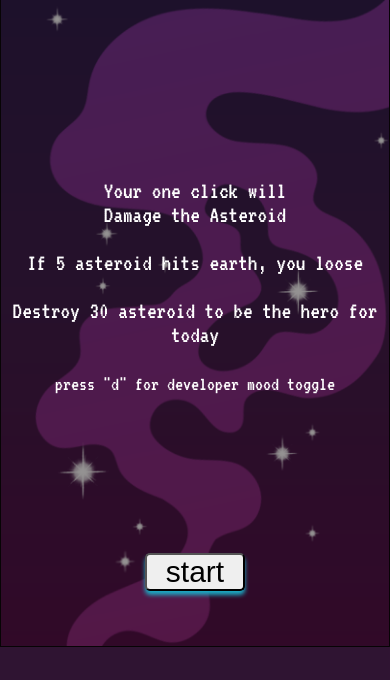
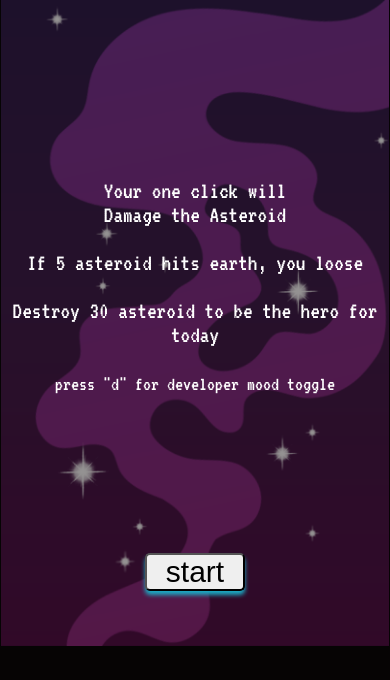
Before and after one commit to Antor1155/astro-destroyer-game, a plain HTML site: page index.html in a window 390 px wide. Shown: the part 164-844 px from the top of the page. Drawn offline with Linux system fonts and the light colour scheme.

Commit message:
added backGround color of the body to black as it matches more amodel phone display

```diff
--- a/style.css
+++ b/style.css
@@ -6,7 +6,7 @@
 
 body{
     font-family: 'VT323', monospace;
-    background-color: #491D53;
+    background-color: black;
 }
 
 #canvas1 {
```
